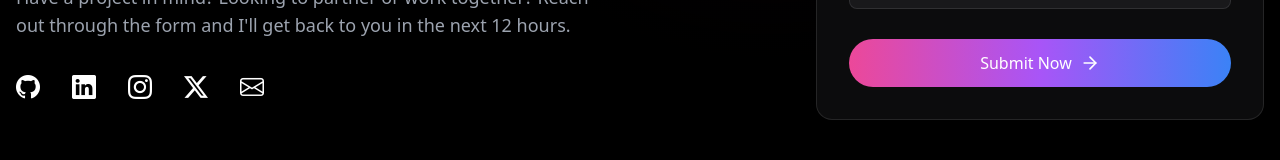
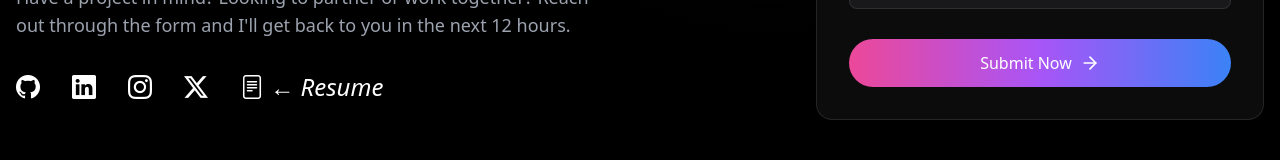
Before and after one commit to ez-vivek/Portfolio, a React (Vite) app: page / in a window 1280 px wide. Shown: the part 3771-3931 px from the top of the page. Built offline with nearby package versions, Linux system fonts and the light colour scheme.

Commit message:
refactor: update contact section to link to resume instead of email

```diff
--- a/src/components/Contact/Contact.tsx
+++ b/src/components/Contact/Contact.tsx
@@ -36,9 +36,9 @@ export default function Contact() {
                 <i className="bi bi-twitter-x text-xl sm:text-2xl"></i>
                 <span className="sr-only">Twitter</span>
               </a>
-              <a href="mailto:vivektalent200@gmail.com" className="text-white hover:text-yellow-400 transition-colors">
-                <i className="bi bi-envelope text-xl sm:text-2xl"></i>
-                <span className="sr-only">Email</span>
+              <a href="https://read.cv/ez.vivek" target="_blank" className="text-white hover:text-blue-300 transition-colors">
+                <i className="bi bi-file-text text-xl sm:text-2xl"> ← Resume</i>
+                <span className="sr-only">Resume</span>
               </a>
             </div>
           </div>
```
